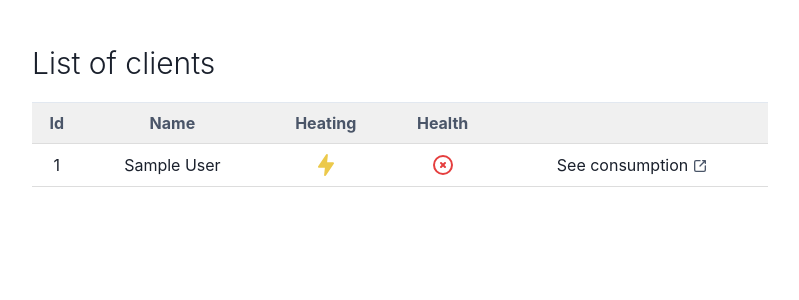
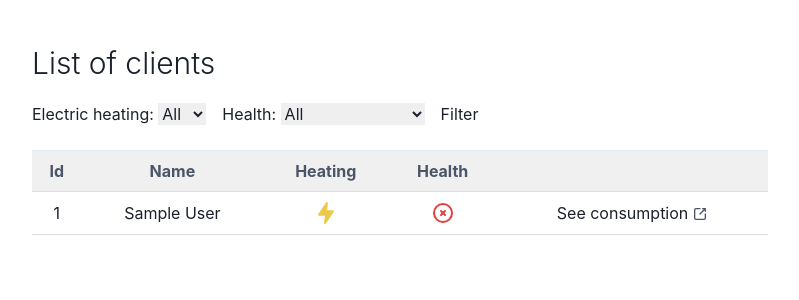
Before and after one commit to CharlesS940/electricity_consumption_dashboard, a Django app: template hwjob/dashboard/templates/dashboard/clients_list.html in a window 1280 px wide. Shown: the top 300 px of the page, without its empty margins (240-1039 px from the left). Run offline with Django 3.2, Linux system fonts and the light colour scheme; tables that the repository leaves empty hold one stand-in row (values such as "Sample post"); the template is opened without the code that fills it: values that come from a table or form of the project are taken from there, most other values are stand-ins (such as "Sample title", 1, 10 or a date in 2020); parts of the project's set-up code (start-up, migrations or seed data) failed here and were passed over.

Commit message:
Implement filtering by electric heating and health status in admin page

```diff
--- a/hwjob/dashboard/templates/dashboard/clients_list.html
+++ b/hwjob/dashboard/templates/dashboard/clients_list.html
@@ -10,6 +10,25 @@
     <main class="clients-list-container">
         <section>
             <h1 class="main-title">List of clients</h1>
+            <form method="get" class="filters-form" style="margin-bottom: 1.5em; display: flex; gap: 1em">
+                <div>
+                    <label for="electric_heating">Electric heating:</label>
+                    <select name="electric_heating" id="electric_heating">
+                        <option value="">All</option>
+                        <option value="yes" {% if selected_electric_heating == "yes" %}selected{% endif %}>Yes</option>
+                        <option value="no" {% if selected_electric_heating == "no" %}selected{% endif %}>No</option>
+                    </select>
+                </div>
+                <div>
+                    <label for="anomaly_status">Health:</label>
+                    <select name="anomaly_status" id="anomaly_status">
+                        <option value="">All</option>
+                        <option value="normal" {% if selected_anomaly_status == "normal" %}selected{% endif %}>Normal</option>
+                        <option value="recent_anomaly" {% if selected_anomaly_status == "recent_anomaly" %}selected{% endif %}>Recent Anomaly</option>
+                    </select>
+                </div>
+                <button type="submit">Filter</button>
+            </form>
             <table class="clients-list">
                 <thead>
                     <tr>
--- a/hwjob/dashboard/templates/dashboard/search_client.html
+++ b/hwjob/dashboard/templates/dashboard/search_client.html
@@ -12,7 +12,7 @@
             <img class="logo" alt="Joole logo" src="{% static 'dashboard/img/joole.png' %}" />
             <div class="search-input-container">
                 <form method="get" action="{% url 'dashboard:search_client' %}">
-                    <label for="search-client">Numéro client ou nom</label>
+                    <label for="search-client">Client ID or name</label>
                     <div class="search-input">
                         <input id="search-client" name="q" value="{{ query|default:'' }}" />
                         <button type="submit"><i class="icon fill-gray" data-eva="search"></i></button>
@@ -21,7 +21,7 @@
                 {% if query %}
                     <section class="search-results">
                         {% if clients %}
-                            <h2>Résultats pour "{{ query }}" :</h2>
+                            <h2>Results for "{{ query }}" :</h2>
                             <ul>
                                 {% for client in clients %}
                                     <li>
```
Also changed, not shown: hwjob/dashboard/admin.py (+17 -3 lines).
